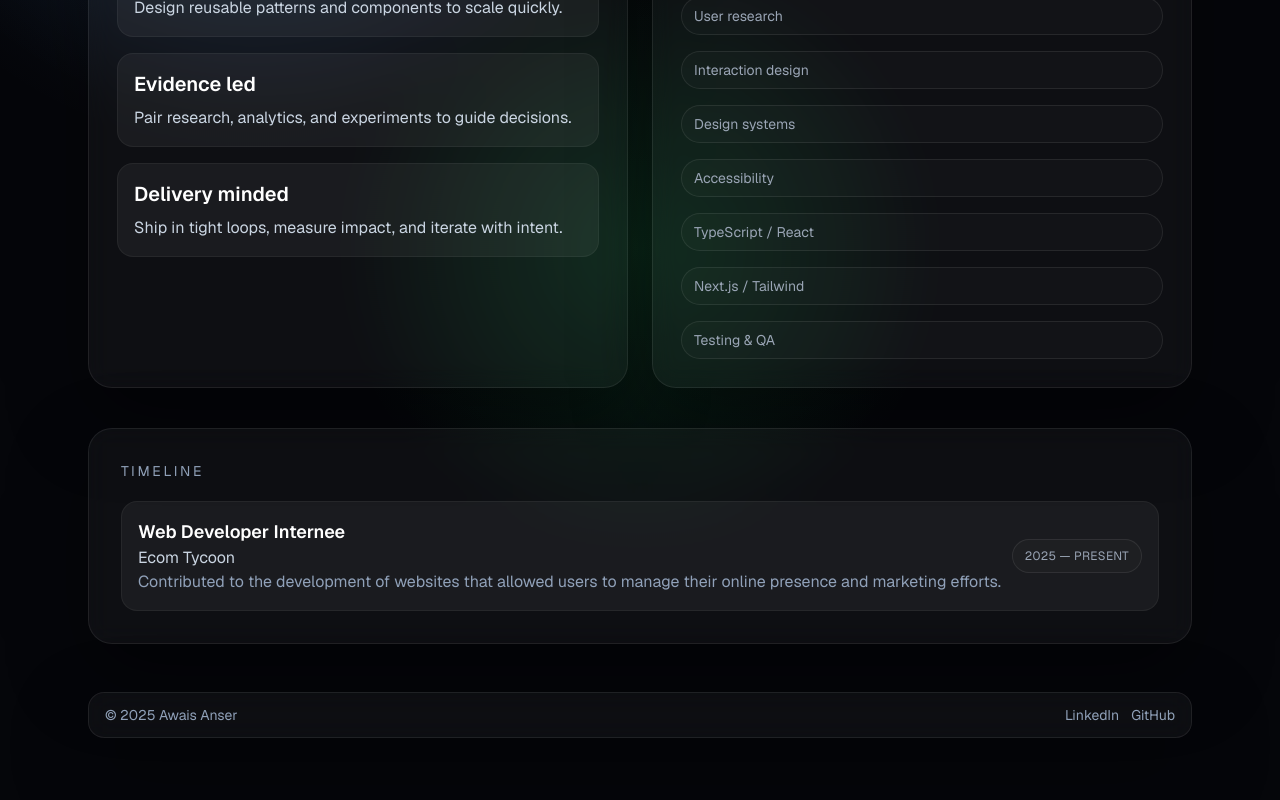
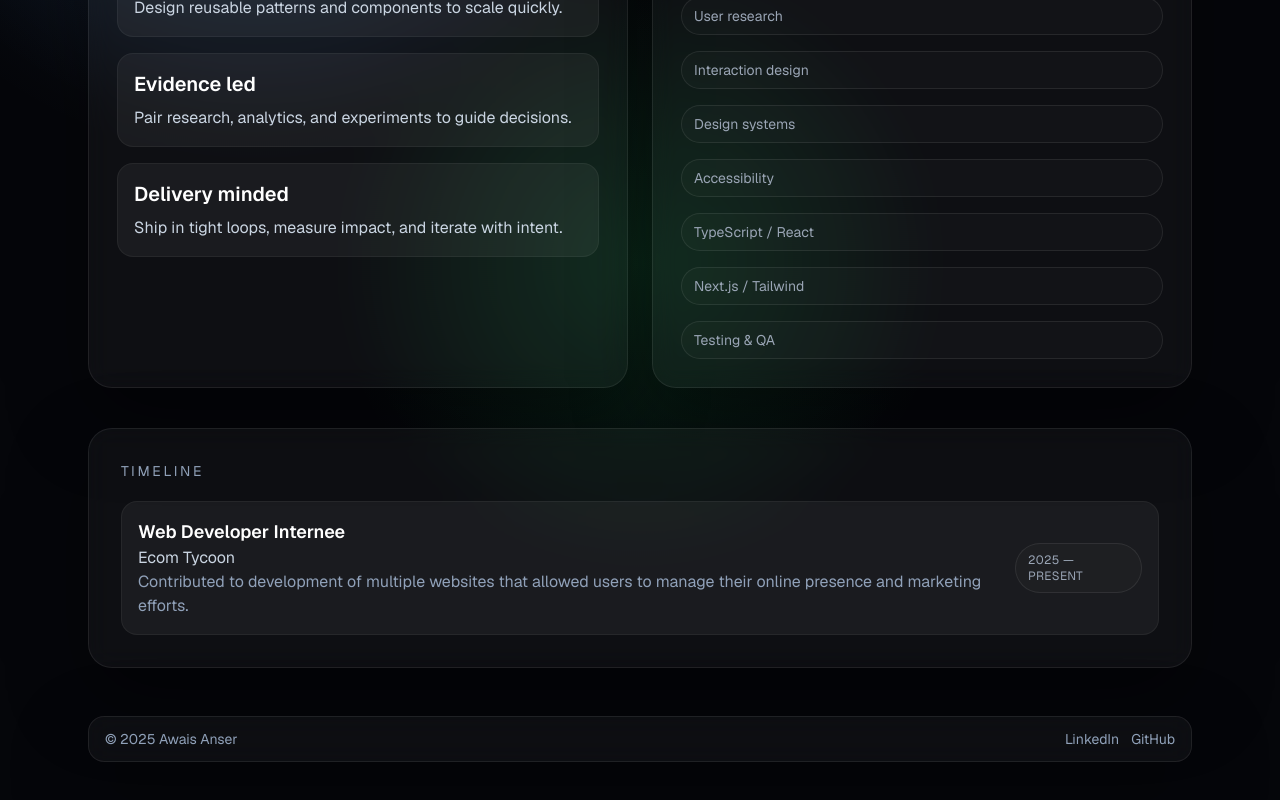
Before and after one commit to awai5an5er/Portfolio, a Next.js app: page /about in a window 1280 px wide. Shown: the part 558-1358 px from the top of the page. Built offline with nearby package versions, Linux system fonts and the light colour scheme.

Commit message:
timeline change

```diff
--- a/src/app/about/page.tsx
+++ b/src/app/about/page.tsx
@@ -61,7 +61,7 @@ export default function AboutPage() {
               role: "Web Developer Internee",
               place: "Ecom Tycoon",
               time: "2025 — Present",
-              body: "Contributed to the development of websites that allowed users to manage their online presence and marketing efforts.",
+              body: "Contributed to development of multiple websites that allowed users to manage their online presence and marketing efforts.",
             },
           ].map((item) => (
             <div
```
